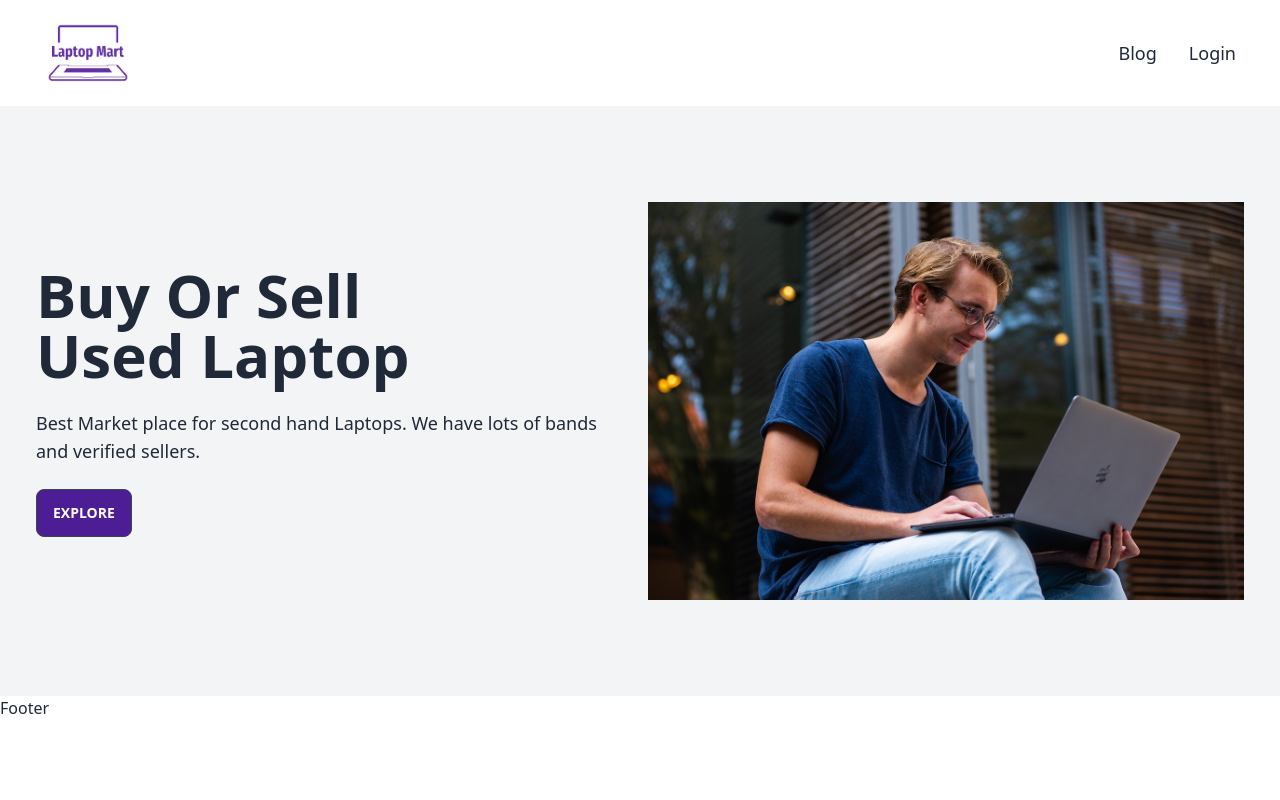
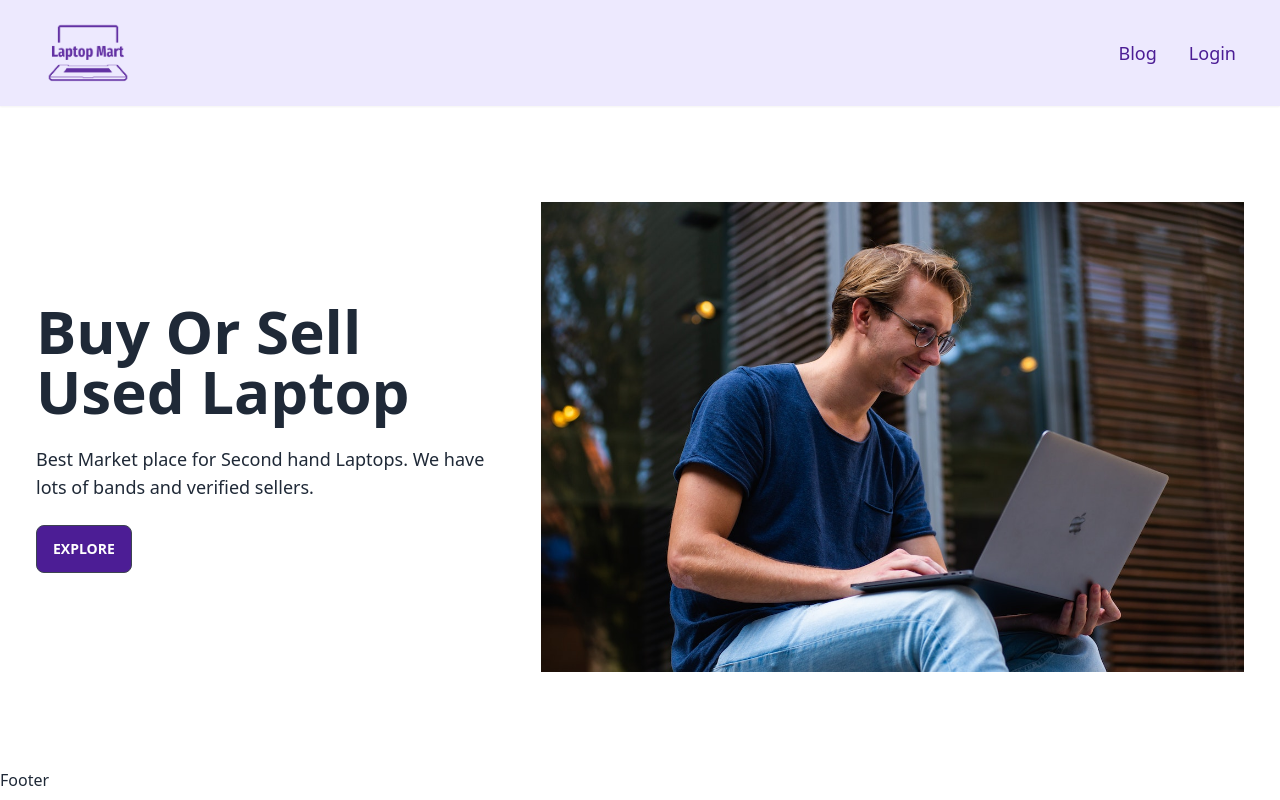
Before and after one commit to romelmahmud/laptop-mart, a React (Create React App) app: page / in a window 1280 px wide. Built offline with nearby package versions, Linux system fonts and the light colour scheme.

Commit message:
navbar banner some desgin change

```diff
--- a/src/pages/Home/components/Banner/Banner.jsx
+++ b/src/pages/Home/components/Banner/Banner.jsx
@@ -5,19 +5,19 @@ import bannerImg from "../../../../assets/images/banner.jpg";
 const Banner = () => {
   return (
     <div>
-      <div className="py-20  bg-gray-100">
+      <div className="py-20 ">
         <Container>
           <div className="hero-content flex-col lg:flex-row-reverse">
-            <div className="w-1/2">
+            <div className="w-3/5">
               <img src={bannerImg} className="" alt="" />
             </div>
-            <div className="w-1/2">
+            <div className="w-2/5 lg:mr-5">
               <h1 className="text-6xl font-bold">
                 Buy Or Sell <br />
                 Used Laptop
               </h1>
               <p className="py-6 text-lg">
-                Best Market place for second hand Laptops. We have lots of bands
+                Best Market place for Second hand Laptops. We have lots of bands
                 and verified sellers.
               </p>
               <button className="btn bg-violet-900 hover:bg-violet-800 transition">
--- a/src/shared/Header/Header.jsx
+++ b/src/shared/Header/Header.jsx
@@ -1,14 +1,14 @@
 import React from "react";
-import { NavLink } from "react-router-dom";
+import { Link } from "react-router-dom";
 import Container from "../Container/Container";
 
 import logo from "../../assets/images/logo.png";
 
 const Header = () => {
   return (
-    <div className="shadow-sm">
+    <div className="shadow-sm bg-violet-100">
       <Container>
-        <div className="navbar bg-base-100">
+        <div className="navbar ">
           <div className="navbar-start">
             <div className="dropdown">
               <label tabIndex={0} className="btn btn-ghost lg:hidden">
@@ -32,26 +32,26 @@ const Header = () => {
                 className="menu menu-compact dropdown-content mt-3 p-2 shadow bg-base-100 rounded-box w-52"
               >
                 <li>
-                  <NavLink to="/blog">Blog</NavLink>
+                  <Link to="/blog">Blog</Link>
                 </li>
 
                 <li>
-                  <NavLink to="/login">Login</NavLink>
+                  <Link to="/login">Login</Link>
                 </li>
               </ul>
             </div>
-            <NavLink to="/" className="w-[120px]">
+            <Link to="/" className="w-[120px]">
               <img src={logo} alt="logo" />
-            </NavLink>
+            </Link>
           </div>
           <div className="navbar-end hidden lg:flex">
             <ul className="menu menu-horizontal p-0">
-              <li className="text-lg ">
-                <NavLink to="/blog">Blog</NavLink>
+              <li className="text-lg text-violet-900 font-medium">
+                <Link to="/blog">Blog</Link>
               </li>
 
-              <li className="text-lg">
-                <NavLink to="/login">Login</NavLink>
+              <li className="text-lg text-violet-900 font-medium">
+                <Link to="/login">Login</Link>
               </li>
             </ul>
           </div>
```
